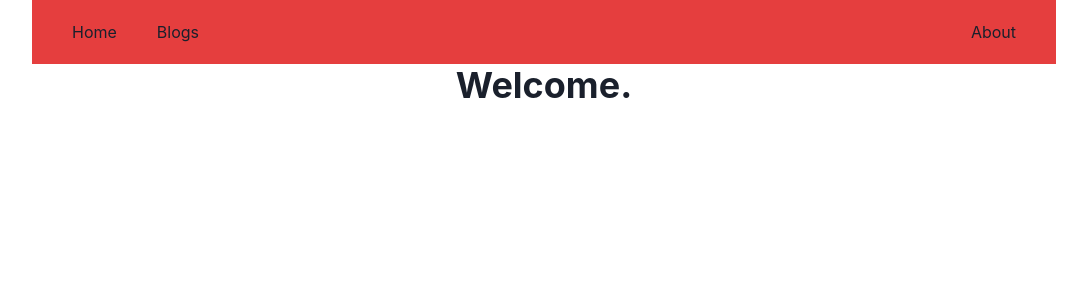
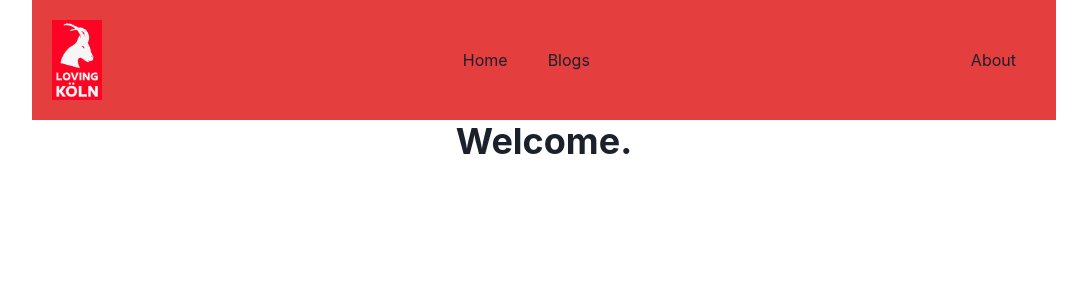
Before and after one commit to femas1/loving-koeln, a React (Vite) app: page / in a window 1280 px wide. Shown: the top 300 px of the page, without its empty margins (96-1183 px from the left). Built offline with nearby package versions, Linux system fonts and the light colour scheme.

Commit message:
add logo

```diff
--- a/src/components/Navbar.jsx
+++ b/src/components/Navbar.jsx
@@ -1,5 +1,6 @@
 import { Link as RouteLink} from 'react-router-dom';
-import { HStack, Button, Link, Box, Flex, Stack } from "@chakra-ui/react";
+import { HStack, Button, Link, Box, Flex, Stack, Image } from "@chakra-ui/react";
+import logo from "../assets/logo.png"
 
 const Navbar = () => {
   return (
@@ -12,6 +13,7 @@ const Navbar = () => {
                 maxWidth="1024px"
                 width="100%"
           >
+                      <Image src={logo} maxHeight="80px" />
               <Box>
                       <Link as={ RouteLink } p={5} colorScheme="blue" to="/">Home</Link>
                       <Link as={ RouteLink } p={5} to="/blogs">Blogs</Link>
```
Also changed, not shown: src/assets/logo.png (added).
